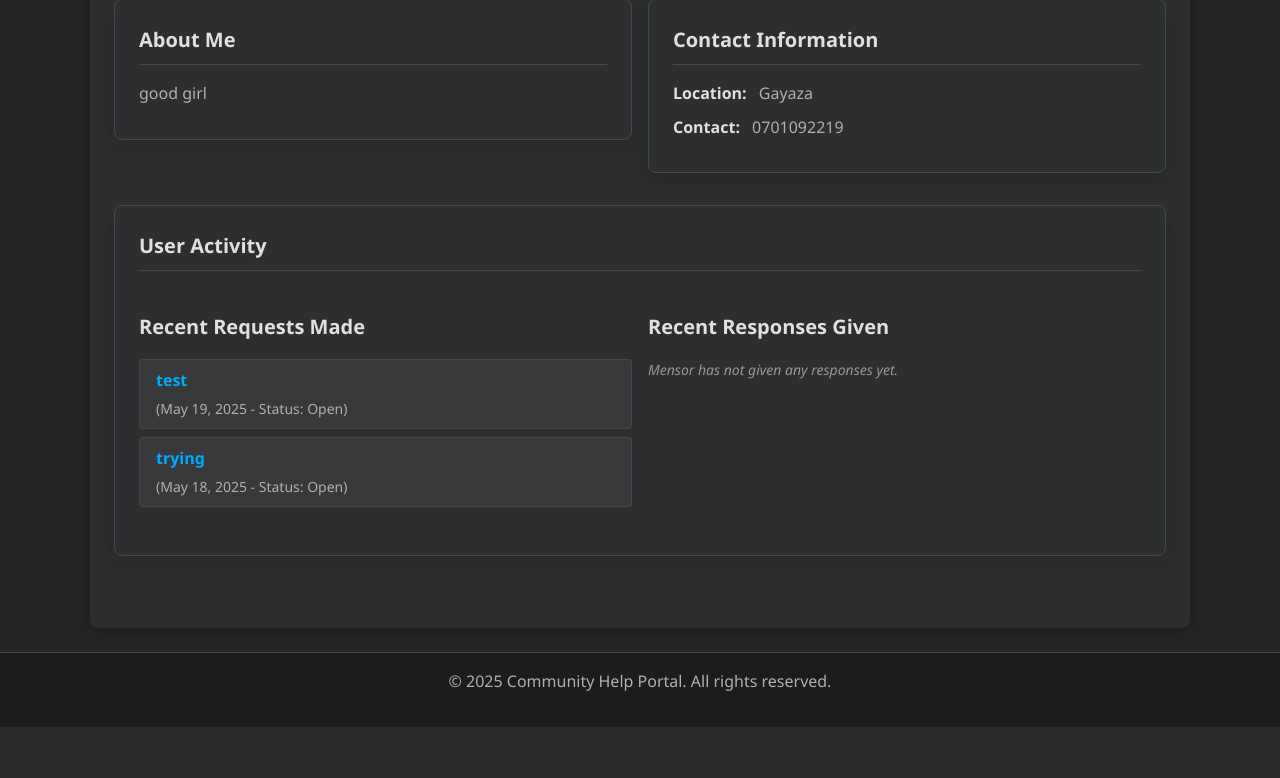
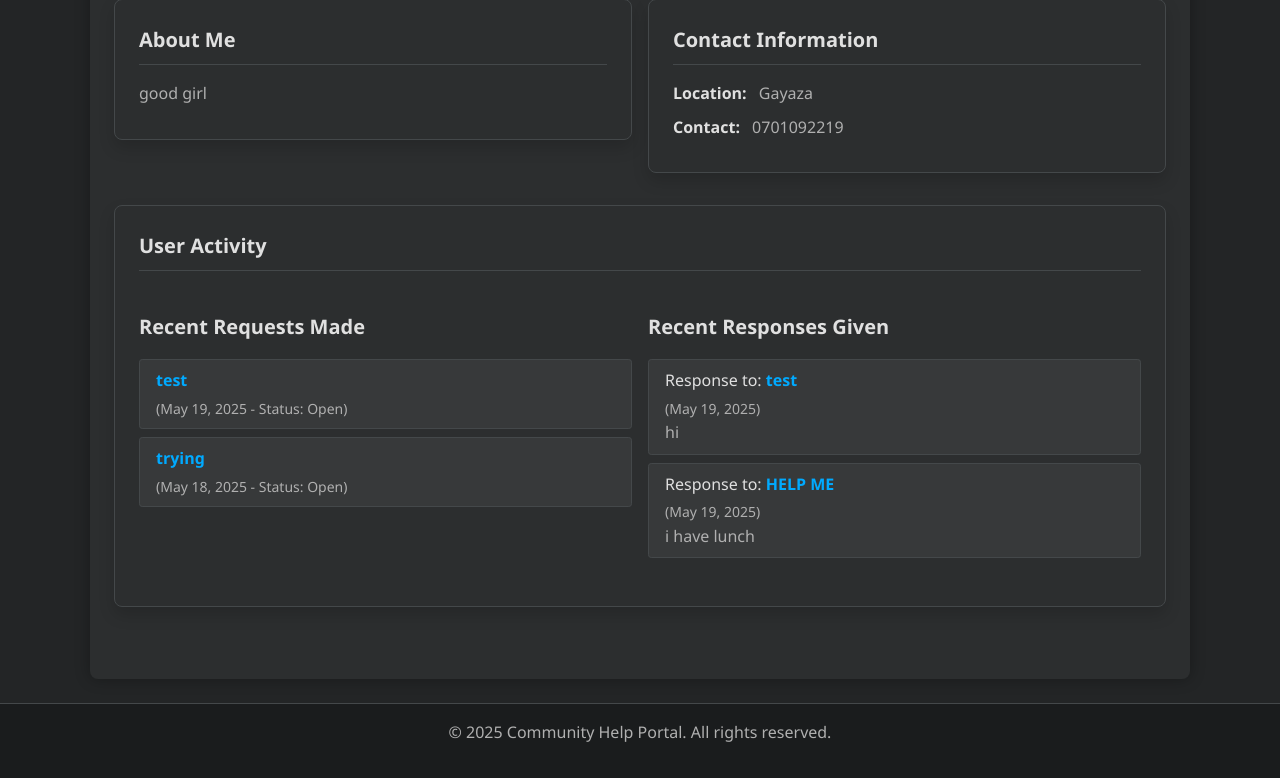
Before and after one commit to Mensorpro/Community_Help_Portal, a Django app: a page that uses accounts/templates/accounts/profile_view.html in a window 1280 px wide. Shown: the part 585-1363 px from the top of the page. Before the commit the page ends 1312 px from the top, so only its background shows below. Run offline with Django 5.2, Linux system fonts and the light colour scheme; a user stored in the database is signed in; data comes from the database, SQL or seed files in the repository; both versions use the stored data as it was after the commit.

Commit message:
Update README with correct git clone URL, modify profile_view to use 'resp.message', and import Response model in views.py

```diff
--- a/accounts/templates/accounts/profile_view.html
+++ b/accounts/templates/accounts/profile_view.html
@@ -77,7 +77,7 @@
             <li class="list-group-item">
               Response to: <a href="{% url 'requests:request_detail' pk=resp.request_post.pk %}">{{ resp.request_post.title }}</a>
               <small class="text-muted d-block">({{ resp.created_at|date:"M d, Y" }})</small>
-              <p class="mb-0">{{ resp.content|truncatewords:20 }}</p>
+              <p class="mb-0">{{ resp.message|truncatewords:20 }}</p>
             </li>
             {% endfor %}
           </ul>
--- a/accounts/views.py
+++ b/accounts/views.py
@@ -4,7 +4,7 @@ from django.contrib.auth.decorators import login_required
 from django.contrib.auth.models import User
 from .forms import UserRegistrationForm, UserProfileEditForm, UserEditForm
 from .models import UserProfile
-from requests.models import RequestPost # Import RequestPost
+from requests.models import RequestPost, Response # Import RequestPost and Response
 
 def register(request):
     if request.method == 'POST':
@@ -31,13 +31,13 @@ def profile_view(request, username):
     # Add logic here if you want to display user's requests, responses, etc.
     # For example:
     user_requests = RequestPost.objects.filter(requester=view_user).order_by('-created_at')
-    # user_responses = Response.objects.filter(responder=view_user).order_by('-created_at') # Assuming you have a Response model
+    user_responses = Response.objects.filter(responder=view_user).order_by('-created_at') # Assuming you have a Response model
 
     context = {
         'view_user': view_user,
         'user_profile': user_profile,
         'user_requests': user_requests,
-        # 'user_responses': user_responses, # Keep this commented if Response model/logic isn't ready
+        'user_responses': user_responses,
     }
     return render(request, 'accounts/profile_view.html', context)
 
```
Also changed, not shown: README.md, db.sqlite3.
